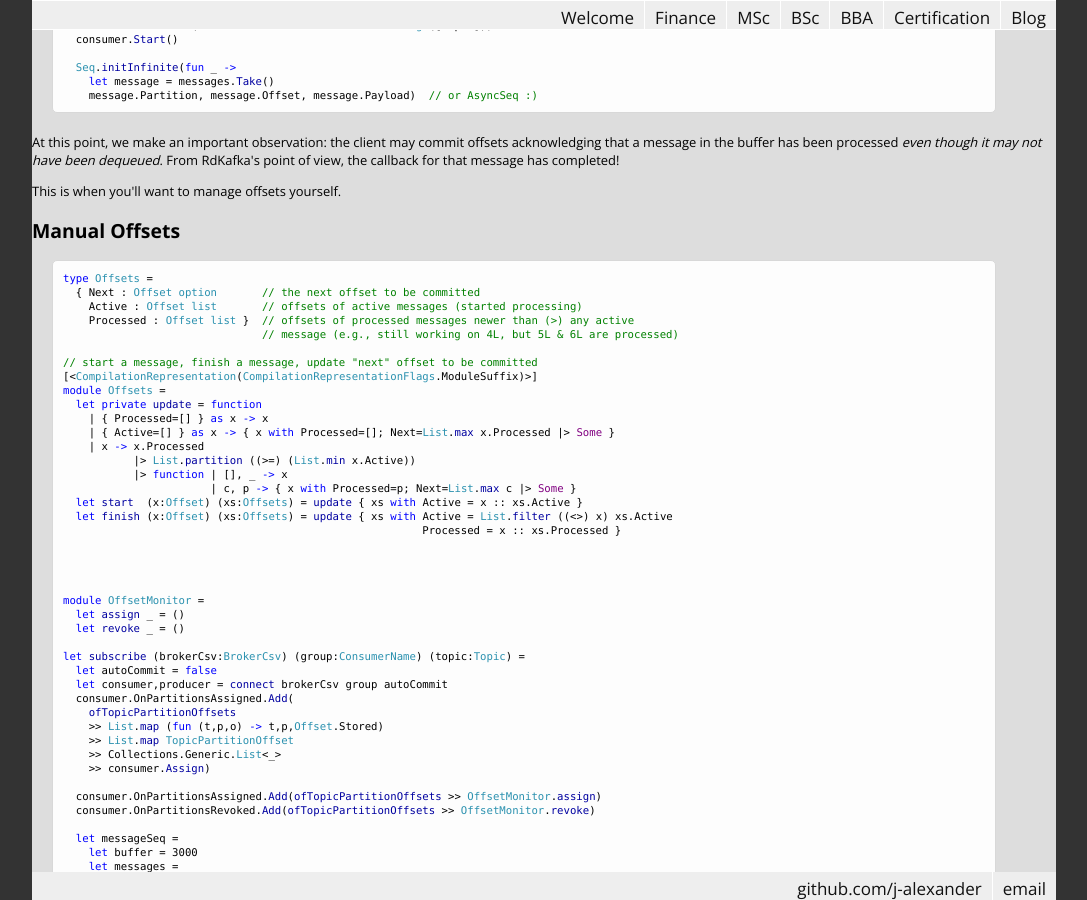
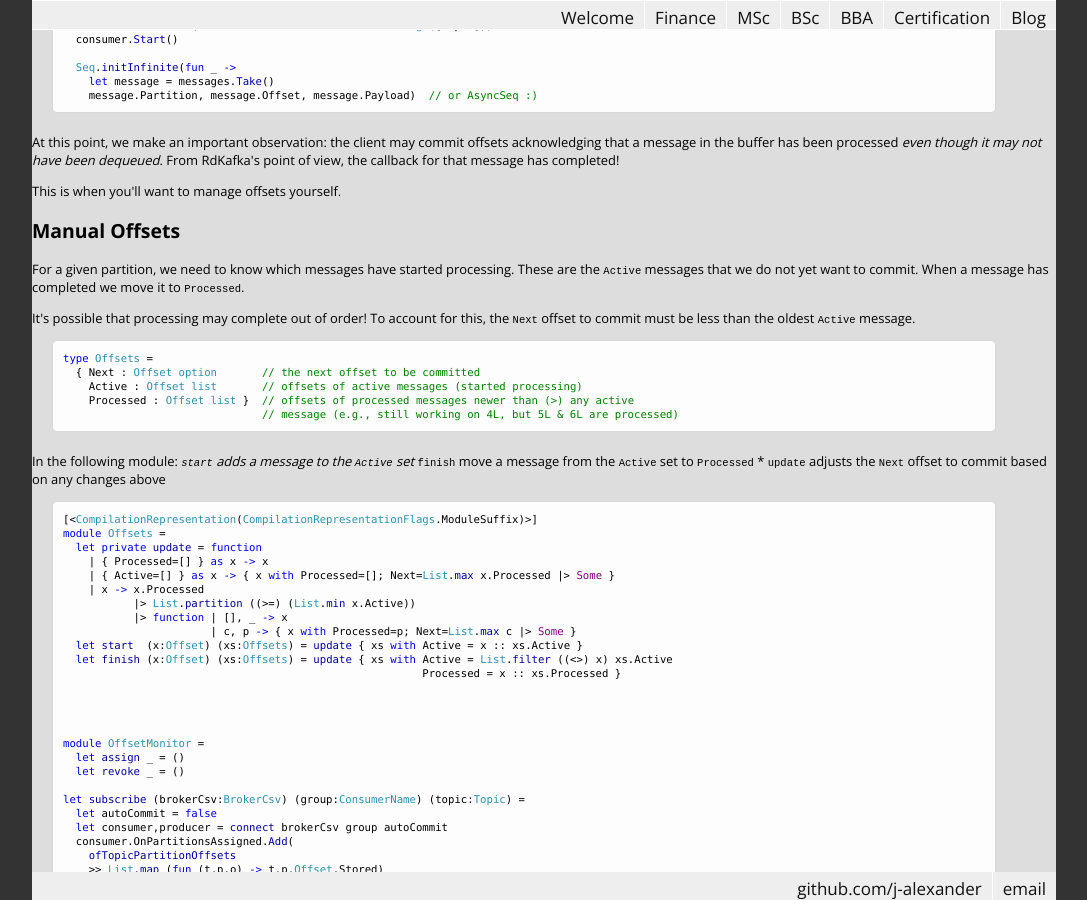
Before and after one commit to j-alexander/j-alexander.github.io, a Jekyll site: the page built from _posts/2016-12-08-rdkafka-subscription-in-fsharp.html, in a window 1280 px wide and 900 px high, scrolled down 3054 px. Shown: the whole window, without its empty margins (96-1183 px from the left). Built offline with Jekyll 4.4.1, drawn with Linux system fonts in a browser that asks for light colours; some web fonts are replaced.

Commit message:
begin discussion of manual offset management

```diff
--- a/_posts/2016-12-08-rdkafka-subscription-in-fsharp.html
+++ b/_posts/2016-12-08-rdkafka-subscription-in-fsharp.html
@@ -186,14 +186,22 @@ may not have been dequeued</em>.  From RdKafka's point of view, the callback for
 that message has completed!</p>
 <p>This is when you'll want to manage offsets yourself.</p>
 <h2>Manual Offsets</h2>
+<p>For a given partition, we need to know which messages have started processing. These
+are the <code>Active</code> messages that we do not yet want to commit.  When a message has completed
+we move it to <code>Processed</code>.</p>
+<p>It's possible that processing may complete out of order!  To account for this, the <code>Next</code>
+offset to commit must be less than the oldest <code>Active</code> message.</p>
 <pre class="fssnip highlighted"><code lang="fsharp"><span class="k">type</span> <span onmouseout="hideTip(event, 'fs119', 339)" onmouseover="showTip(event, 'fs119', 339)" class="t">Offsets</span> <span class="o">=</span>
   { <span onmouseout="hideTip(event, 'fs120', 340)" onmouseover="showTip(event, 'fs120', 340)" class="i">Next</span> <span class="o">:</span> <span onmouseout="hideTip(event, 'fs9', 341)" onmouseover="showTip(event, 'fs9', 341)" class="t">Offset</span> <span onmouseout="hideTip(event, 'fs121', 342)" onmouseover="showTip(event, 'fs121', 342)" class="t">option</span>       <span class="c">// the next offset to be committed</span>
     <span onmouseout="hideTip(event, 'fs122', 343)" onmouseover="showTip(event, 'fs122', 343)" class="i">Active</span> <span class="o">:</span> <span onmouseout="hideTip(event, 'fs9', 344)" onmouseover="showTip(event, 'fs9', 344)" class="t">Offset</span> <span onmouseout="hideTip(event, 'fs123', 345)" onmouseover="showTip(event, 'fs123', 345)" class="t">list</span>       <span class="c">// offsets of active messages (started processing)</span>
     <span onmouseout="hideTip(event, 'fs124', 346)" onmouseover="showTip(event, 'fs124', 346)" class="i">Processed</span> <span class="o">:</span> <span onmouseout="hideTip(event, 'fs9', 347)" onmouseover="showTip(event, 'fs9', 347)" class="t">Offset</span> <span onmouseout="hideTip(event, 'fs123', 348)" onmouseover="showTip(event, 'fs123', 348)" class="t">list</span> }  <span class="c">// offsets of processed messages newer than (&gt;) any active</span>
                                <span class="c">// message (e.g., still working on 4L, but 5L &amp; 6L are processed)</span>
-
-<span class="c">// start a message, finish a message, update &quot;next&quot; offset to be committed</span>
-[&lt;<span onmouseout="hideTip(event, 'fs125', 349)" onmouseover="showTip(event, 'fs125', 349)" class="t">CompilationRepresentation</span>(<span onmouseout="hideTip(event, 'fs126', 350)" onmouseover="showTip(event, 'fs126', 350)" class="t">CompilationRepresentationFlags</span><span class="o">.</span><span onmouseout="hideTip(event, 'fs127', 351)" onmouseover="showTip(event, 'fs127', 351)" class="i">ModuleSuffix</span>)&gt;]
+</code></pre>
+<p>In the following module:
+<em> <code>start</code> adds a message to the <code>Active</code> set
+</em> <code>finish</code> move a message from the <code>Active</code> set to <code>Processed</code>
+* <code>update</code> adjusts the <code>Next</code> offset to commit based on any changes above</p>
+<pre class="fssnip highlighted"><code lang="fsharp">[&lt;<span onmouseout="hideTip(event, 'fs125', 349)" onmouseover="showTip(event, 'fs125', 349)" class="t">CompilationRepresentation</span>(<span onmouseout="hideTip(event, 'fs126', 350)" onmouseover="showTip(event, 'fs126', 350)" class="t">CompilationRepresentationFlags</span><span class="o">.</span><span onmouseout="hideTip(event, 'fs127', 351)" onmouseover="showTip(event, 'fs127', 351)" class="i">ModuleSuffix</span>)&gt;]
 <span class="k">module</span> <span onmouseout="hideTip(event, 'fs119', 352)" onmouseover="showTip(event, 'fs119', 352)" class="t">Offsets</span> <span class="o">=</span>
   <span class="k">let</span> <span class="k">private</span> <span onmouseout="hideTip(event, 'fs128', 353)" onmouseover="showTip(event, 'fs128', 353)" class="f">update</span> <span class="o">=</span> <span class="k">function</span>
     | { <span class="i">Processed</span><span class="o">=</span>[] } <span class="k">as</span> <span onmouseout="hideTip(event, 'fs129', 354)" onmouseover="showTip(event, 'fs129', 354)" class="i">x</span> <span class="k">-&gt;</span> <span onmouseout="hideTip(event, 'fs129', 355)" onmouseover="showTip(event, 'fs129', 355)" class="i">x</span>
```
Also changed, not shown: 1 other file.
